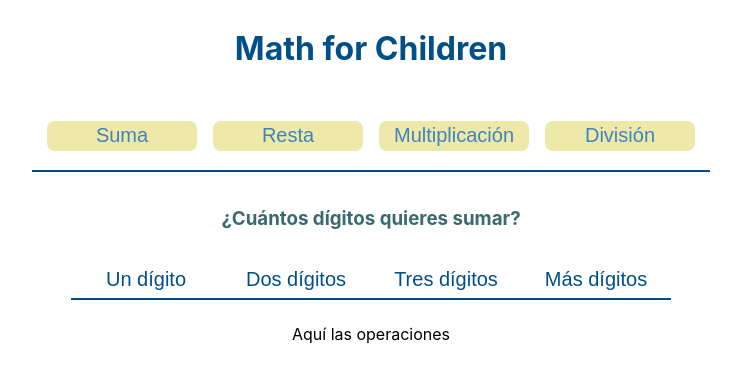
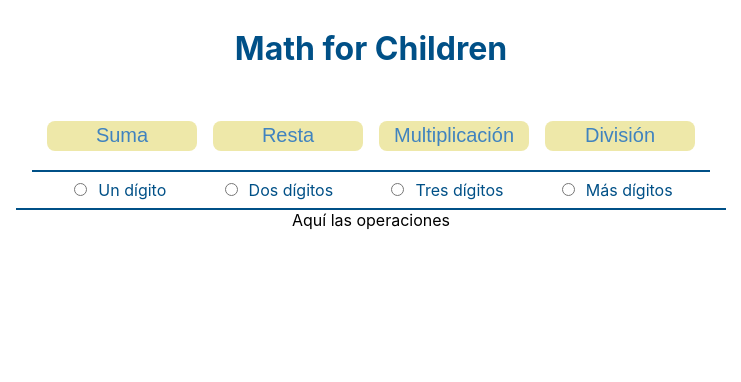
Before and after one commit to Oiranca/mathforchildren, a React (Create React App) app: page / in a window 1280 px wide. Shown: the top 382 px of the page, without its empty margins (269-1010 px from the left). Built offline with nearby package versions, Linux system fonts and the light colour scheme.

Commit message:
wip:style submenu

```diff
--- a/src/component/SubMenu/SubMenu.scss
+++ b/src/component/SubMenu/SubMenu.scss
@@ -1,21 +1,15 @@
 @use "src/style/colorBase";
 @use './src/style/subMenuStyle';
 
-.operation-menu-box, .operation-menu-box:hover {
-  @include subMenuStyle.submenuStyle;
-  @include subMenuStyle.titleSubmenuStyle;
 
   .menu-option {
     @include subMenuStyle.buttonSubmenuStyle;
-  }
 }
 
 
 @media screen and (max-width: 768px) {
-  .operation-menu-box {
 
     .menu-option {
       @include subMenuStyle.buttonSubMainSmallScreen;
-    }
   }
 }
--- a/src/component/SubMenu/SubMenu.tsx
+++ b/src/component/SubMenu/SubMenu.tsx
@@ -2,23 +2,27 @@ import React from "react";
 import "./SubMenu.scss";
 
 export const SubMenu = () => {
-  return (
-    <main className="operation-menu-box">
-      <h3>¿Cuántos dígitos quieres sumar?</h3>
-      <ul className="menu-option">
-        <li>
-          <button className="item-menu-option">Un dígito</button>
-        </li>
-        <li>
-          <button className="item-menu-option">Dos dígitos</button>
-        </li>
-        <li>
-          <button className="item-menu-option">Tres dígitos</button>
-        </li>
-        <li>
-          <button className="item-menu-option">Más dígitos</button>
-        </li>
-      </ul>
-    </main>
-  );
+    return (
+            <main className="menu-option">
+                <div className="item-menu-option">
+                    <input type={'radio'} value={'Un dígito'}/>
+                    <label htmlFor="Un dígito">Un dígito</label>
+                </div>
+                <div className="item-menu-option">
+                    <input type={'radio'} value={'Dos dígitos'}/>
+                    <label htmlFor="Dos dígitos">Dos dígitos</label>
+
+                </div>
+                <div className="item-menu-option">
+                    <input type={'radio'} value={'Tres dígitos'}></input>
+                    <label htmlFor="Tres dígitos">Tres dígitos</label>
+
+                </div>
+                <div className="item-menu-option">
+                    <input type={'radio'} value={'Más dígitos'}/>
+                    <label htmlFor="Más dígitos">Más dígitos</label>
+
+                </div>
+            </main>
+    );
 };
--- a/src/style/subMenuStyle.scss
+++ b/src/style/subMenuStyle.scss
@@ -1,48 +1,29 @@
 @use './src/style/colorBase';
 @use './src/style/buttonStyle';
-
-
-@mixin submenuStyle {
-  display: flex;
-  flex-direction: column;
-  flex-wrap: wrap;
-  align-content: center;
-  text-align: center;
-}
-
-@mixin titleSubmenuStyle {
-  margin: 0.5rem;
-  color: #3b6971;
-}
-
-
 
 @mixin buttonSubmenuStyle {
   display: flex;
   flex-direction: row;
-  justify-content: space-around;
-  list-style: none;
-  width: max-content;
+  flex-wrap: wrap;
+  justify-content: space-evenly;
   border-bottom: 2px solid colorBase.$darkPrincipalColor;
-  padding: 0;
 
   .item-menu-option {
-    @include buttonStyle.buttonSubMenu;
+    color: colorBase.$darkPrincipalColor;
+    margin-bottom: 0.50rem;
+
+    label{
+      margin-left: 0.50rem;
+    }
   }
 
-  .item-menu-option:hover {
 
-    @include buttonStyle.buttonHoverSubMenu;
-  }
 }
 
-@mixin buttonSubMainSmallScreen{
+@mixin buttonSubMainSmallScreen {
   display: grid;
+  justify-items: center;
   grid-template-columns: repeat(2, 1fr);
-  align-content: center;
   gap: 0.5rem;
-  list-style: none;
-  padding: 5px;
-  margin: 0.5rem 0;
   border-bottom: 2px solid colorBase.$darkPrincipalColor;
 }
```
